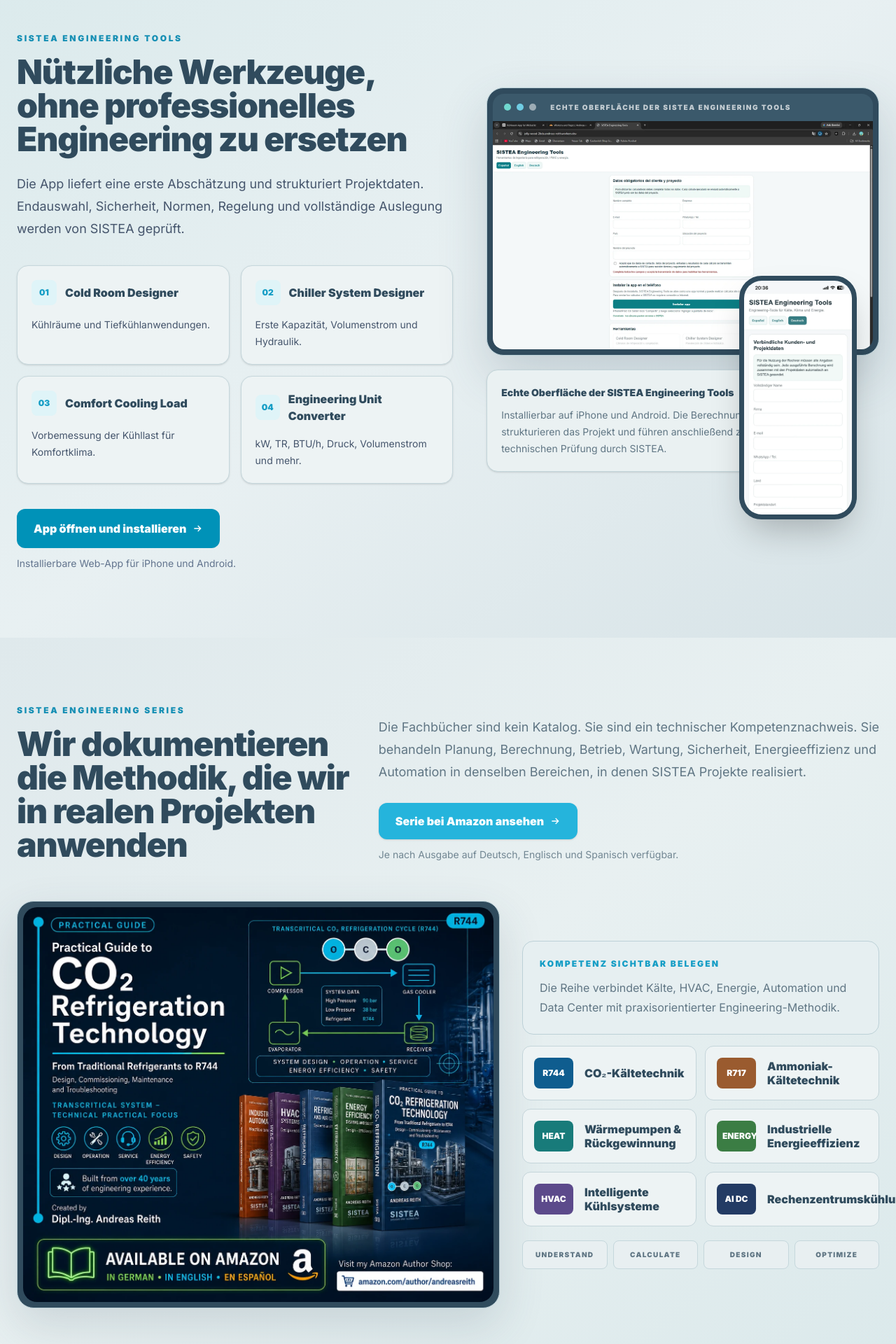
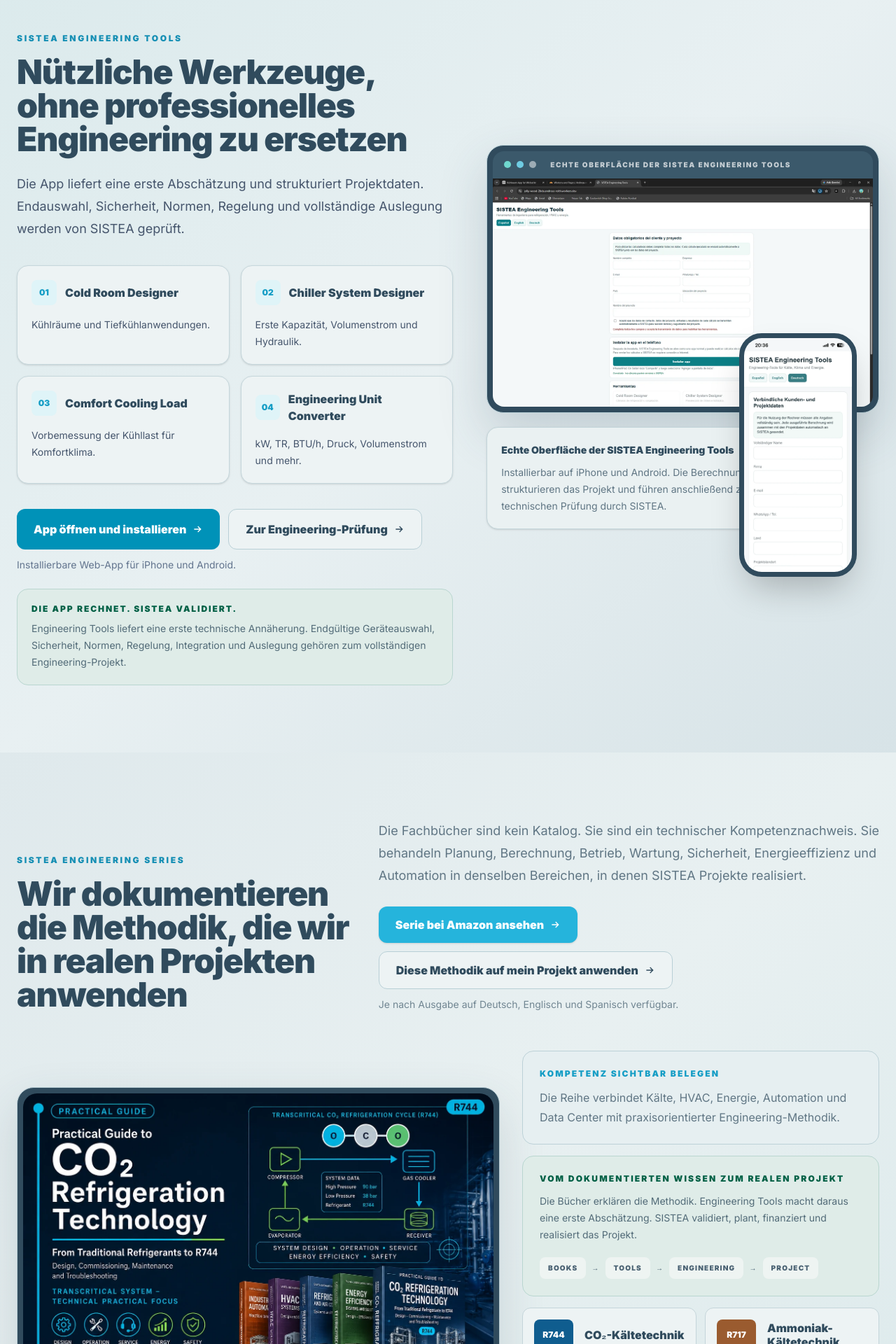
Before and after one commit to andreasreith-glitch/sistea-digital-platform-v4, a Next.js app in the folder sistea-digital-platform/: page /de in a window 1280 px wide. Shown: the part 7740-9660 px from the top of the page at 70% size. Built offline with nearby package versions, Linux system fonts and the light colour scheme.

Commit message:
Improve Engineering Tools and Series conversion

```diff
--- a/sistea-digital-platform/src/app/[locale]/page.tsx
+++ b/sistea-digital-platform/src/app/[locale]/page.tsx
@@ -565,6 +565,13 @@
     sourcingCountryCards: [["DE", "Especificación"], ["CN", "Fábrica + QC"], ["SV", "Entrega del proyecto"]],
     appVisualLabel: "Interfaz real de SISTEA Engineering Tools",
     appVisualText: "Instalable en iPhone y Android. Los cálculos estructuran la conversación técnica y pasan a revisión de SISTEA.",
+    appBoundaryTitle: "La app calcula. SISTEA valida.",
+    appBoundaryText: "Engineering Tools entrega una primera aproximación. La selección definitiva, seguridad, normativa, control, integración y diseño pertenecen al engineering completo del proyecto.",
+    appProjectButton: "Pasar a revisión de ingeniería",
+    booksProjectButton: "Aplicar esta metodología a mi proyecto",
+    knowledgeBridgeTitle: "Del conocimiento documentado al proyecto real",
+    knowledgeBridgeText: "Los libros explican la metodología. Engineering Tools la convierte en una primera estimación. SISTEA valida, diseña, financia e implementa el proyecto.",
+    bookActions: ["Comprender", "Calcular", "Diseñar", "Optimizar"],
     booksVisualLabel: "Competencia visible, no solo afirmada",
     booksVisualText: "La serie conecta refrigeración, HVAC, energía, automatización y data centers con metodología de ingeniería práctica.",
     sourcingVisualLabel: "Especificación → fábrica → verificación → logística",
@@ -603,6 +610,13 @@
     sourcingCountryCards: [["DE", "Specification"], ["CN", "Factory + QC"], ["SV", "Project delivery"]],
     appVisualLabel: "Actual SISTEA Engineering Tools interface",
     appVisualText: "Installable on iPhone and Android. Calculations structure the technical discussion and move to SISTEA engineering review.",
+    appBoundaryTitle: "The app calculates. SISTEA validates.",
+    appBoundaryText: "Engineering Tools provides an initial approximation. Final equipment selection, safety, compliance, controls, integration and design belong to the complete engineering project.",
+    appProjectButton: "Move to engineering review",
+    booksProjectButton: "Apply this methodology to my project",
+    knowledgeBridgeTitle: "From documented knowledge to the real project",
+    knowledgeBridgeText: "The books explain the methodology. Engineering Tools turns it into an initial estimate. SISTEA validates, designs, finances and implements the project.",
+    bookActions: ["Understand", "Calculate", "Design", "Optimize"],
     booksVisualLabel: "Visible competence, not just a claim",
     booksVisualText: "The series connects refrigeration, HVAC, energy, automation and data centers through practical engineering methodology.",
     sourcingVisualLabel: "Specification → factory → verification → logistics",
@@ -641,6 +655,13 @@
     sourcingCountryCards: [["DE", "Spezifikation"], ["CN", "Werk + QC"], ["SV", "Projektlieferung"]],
     appVisualLabel: "Echte Oberfläche der SISTEA Engineering Tools",
     appVisualText: "Installierbar auf iPhone und Android. Die Berechnungen strukturieren das Projekt und führen anschließend zur technischen Prüfung durch SISTEA.",
+    appBoundaryTitle: "Die App rechnet. SISTEA validiert.",
+    appBoundaryText: "Engineering Tools liefert eine erste technische Annäherung. Endgültige Geräteauswahl, Sicherheit, Normen, Regelung, Integration und Auslegung gehören zum vollständigen Engineering-Projekt.",
+    appProjectButton: "Zur Engineering-Prüfung",
+    booksProjectButton: "Diese Methodik auf mein Projekt anwenden",
+    knowledgeBridgeTitle: "Vom dokumentierten Wissen zum realen Projekt",
+    knowledgeBridgeText: "Die Bücher erklären die Methodik. Engineering Tools macht daraus eine erste Abschätzung. SISTEA validiert, plant, finanziert und realisiert das Projekt.",
+    bookActions: ["Verstehen", "Berechnen", "Planen", "Optimieren"],
     booksVisualLabel: "Kompetenz sichtbar belegen",
     booksVisualText: "Die Reihe verbindet Kälte, HVAC, Energie, Automation und Data Center mit praxisorientierter Engineering-Methodik.",
     sourcingVisualLabel: "Spezifikation → Werk → Prüfung → Logistik",
@@ -1109,10 +1130,19 @@
                   </div>
                 ))}
               </div>
-              <a href={APP_URL} target="_blank" rel="noreferrer" className="mt-9 inline-flex items-center gap-2 rounded-xl bg-cyan-600 px-6 py-4 font-black text-white transition hover:bg-cyan-700">
+              <div className="mt-9 flex flex-col gap-3 sm:flex-row sm:flex-wrap">
+                <a href={APP_URL} target="_blank" rel="noreferrer" className="inline-flex items-center justify-center gap-2 rounded-xl bg-cyan-600 px-6 py-4 font-black text-white transition hover:bg-cyan-700">
                   {t.toolsButton}<ArrowIcon />
                 </a>
+                <a href="#contact" className="inline-flex items-center justify-center gap-2 rounded-xl border border-[#b8cfd6] bg-[#edf3f4] px-6 py-4 font-black text-[#304b5d] transition hover:border-[#7fd7e9] hover:bg-white">
+                  {sales.appProjectButton}<ArrowIcon />
+                </a>
+              </div>
               <p className="mt-3 text-sm text-slate-500">{t.toolsNote}</p>
+              <div className="mt-6 rounded-2xl border border-[#b9d6d0] bg-[#dfece8] p-5">
+                <div className="text-xs font-black uppercase tracking-[.16em] text-emerald-800">{sales.appBoundaryTitle}</div>
+                <p className="mt-2 text-sm leading-6 text-[#526b78]">{sales.appBoundaryText}</p>
+              </div>
             </div>
 
             <div className="relative mx-auto w-full max-w-2xl pb-12 lg:pb-16">
@@ -1123,15 +1153,25 @@
                   <span className="h-2.5 w-2.5 rounded-full bg-white/50" />
                   <span className="ml-3 text-[10px] font-black uppercase tracking-[.16em] text-white/70">{sales.appVisualLabel}</span>
                 </div>
-                <img src="/images/marketing/engineering-tools-desktop.webp" alt={sales.appVisualLabel} className="block w-full rounded-b-2xl" />
+                <a href={APP_URL} target="_blank" rel="noreferrer" aria-label={t.toolsButton} className="block">
+                  <img src="/images/marketing/engineering-tools-desktop.webp" alt={sales.appVisualLabel} className="block w-full rounded-b-2xl transition duration-500 hover:scale-[1.008]" />
+                </a>
               </div>
-              <div className="absolute -bottom-1 right-2 w-[30%] min-w-[145px] max-w-[205px] overflow-hidden rounded-[2rem] border-[7px] border-[#304b5d] bg-[#304b5d] shadow-2xl sm:right-8">
+              {currentLocale !== 'en' && (
+                <a
+                  href={APP_URL}
+                  target="_blank"
+                  rel="noreferrer"
+                  className="absolute -bottom-1 right-2 w-[30%] min-w-[145px] max-w-[205px] overflow-hidden rounded-[2rem] border-[7px] border-[#304b5d] bg-[#304b5d] shadow-2xl transition hover:-translate-y-1 sm:right-8"
+                  aria-label={t.toolsButton}
+                >
                   <img
                     src={currentLocale === 'de' ? '/images/marketing/engineering-tools-mobile-de.webp' : '/images/marketing/engineering-tools-mobile-es.webp'}
                     alt="SISTEA Engineering Tools mobile"
                     className="block w-full"
                   />
-              </div>
+                </a>
+              )}
               <div className="mt-5 max-w-md rounded-2xl border border-[#c3d5da] bg-[#eaf1f2] p-5 text-sm leading-6 text-[#607684] shadow-sm">
                 <div className="font-black text-[#304b5d]">{sales.appVisualLabel}</div>
                 <p className="mt-2">{sales.appVisualText}</p>
@@ -1149,9 +1189,14 @@
               </div>
               <div>
                 <p className="text-lg leading-8 text-[#607684]">{t.booksText}</p>
-                <a href={AMAZON_URL} target="_blank" rel="noreferrer" className="mt-7 inline-flex items-center gap-2 rounded-xl bg-[#25b4dc] px-6 py-3.5 font-black text-white shadow-sm transition hover:bg-[#159dc5]">
+                <div className="mt-7 flex flex-col gap-3 sm:flex-row sm:flex-wrap">
+                  <a href={AMAZON_URL} target="_blank" rel="noreferrer" className="inline-flex items-center justify-center gap-2 rounded-xl bg-[#25b4dc] px-6 py-3.5 font-black text-white shadow-sm transition hover:bg-[#159dc5]">
                     {t.booksButton}<ArrowIcon />
                   </a>
+                  <a href="#contact" className="inline-flex items-center justify-center gap-2 rounded-xl border border-[#b8cfd6] bg-[#edf3f4] px-6 py-3.5 font-black text-[#304b5d] transition hover:border-[#7fd7e9] hover:bg-white">
+                    {sales.booksProjectButton}<ArrowIcon />
+                  </a>
+                </div>
                 <p className="mt-3 text-sm text-[#718692]">{t.booksLinkText}</p>
               </div>
             </div>
@@ -1165,6 +1210,19 @@
                   <div className="text-xs font-black uppercase tracking-[.18em] text-[#159dc5]">{sales.booksVisualLabel}</div>
                   <p className="mt-3 leading-7 text-[#607684]">{sales.booksVisualText}</p>
                 </div>
+                <div className="mt-4 rounded-2xl border border-[#b9d6d0] bg-[#dfece8] p-6">
+                  <div className="text-xs font-black uppercase tracking-[.18em] text-emerald-800">{sales.knowledgeBridgeTitle}</div>
+                  <p className="mt-3 text-sm leading-6 text-[#526b78]">{sales.knowledgeBridgeText}</p>
+                  <div className="mt-5 flex flex-wrap items-center gap-2 text-[10px] font-black uppercase tracking-[.12em] text-[#496172]">
+                    <span className="rounded-lg bg-[#eef4f2] px-3 py-2">Books</span>
+                    <span>→</span>
+                    <span className="rounded-lg bg-[#eef4f2] px-3 py-2">Tools</span>
+                    <span>→</span>
+                    <span className="rounded-lg bg-[#eef4f2] px-3 py-2">Engineering</span>
+                    <span>→</span>
+                    <span className="rounded-lg bg-[#eef4f2] px-3 py-2">Project</span>
+                  </div>
+                </div>
                 <div className="mt-4 grid gap-3 sm:grid-cols-2 lg:grid-cols-1 xl:grid-cols-2">
                   {t.books.map(([code, title, color]) => (
                     <div key={code} className="flex items-center gap-4 rounded-xl border border-[#c4d5da] bg-[#edf3f4] p-4">
@@ -1174,7 +1232,7 @@
                   ))}
                 </div>
                 <div className="mt-5 grid grid-cols-2 gap-2 text-center text-[10px] font-black uppercase tracking-[.13em] text-[#607684] sm:grid-cols-4 lg:grid-cols-2 xl:grid-cols-4">
-                  {['Understand','Calculate','Design','Optimize'].map((label) => <div key={label} className="rounded-lg border border-[#c5d7dc] bg-[#e8eff1] px-3 py-3">{label}</div>)}
+                  {sales.bookActions.map((label) => <div key={label} className="rounded-lg border border-[#c5d7dc] bg-[#e8eff1] px-3 py-3">{label}</div>)}
                 </div>
               </div>
             </div>
```
Lines whose indentation alone changed are shown as unchanged.
